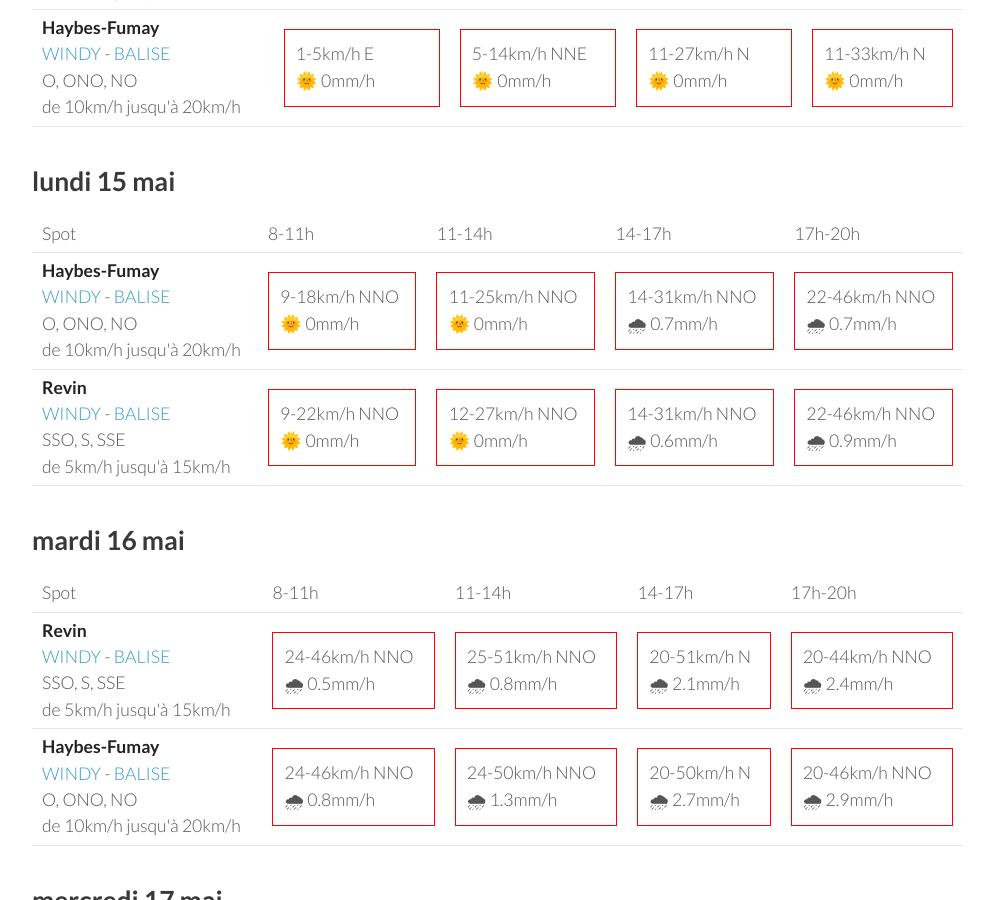
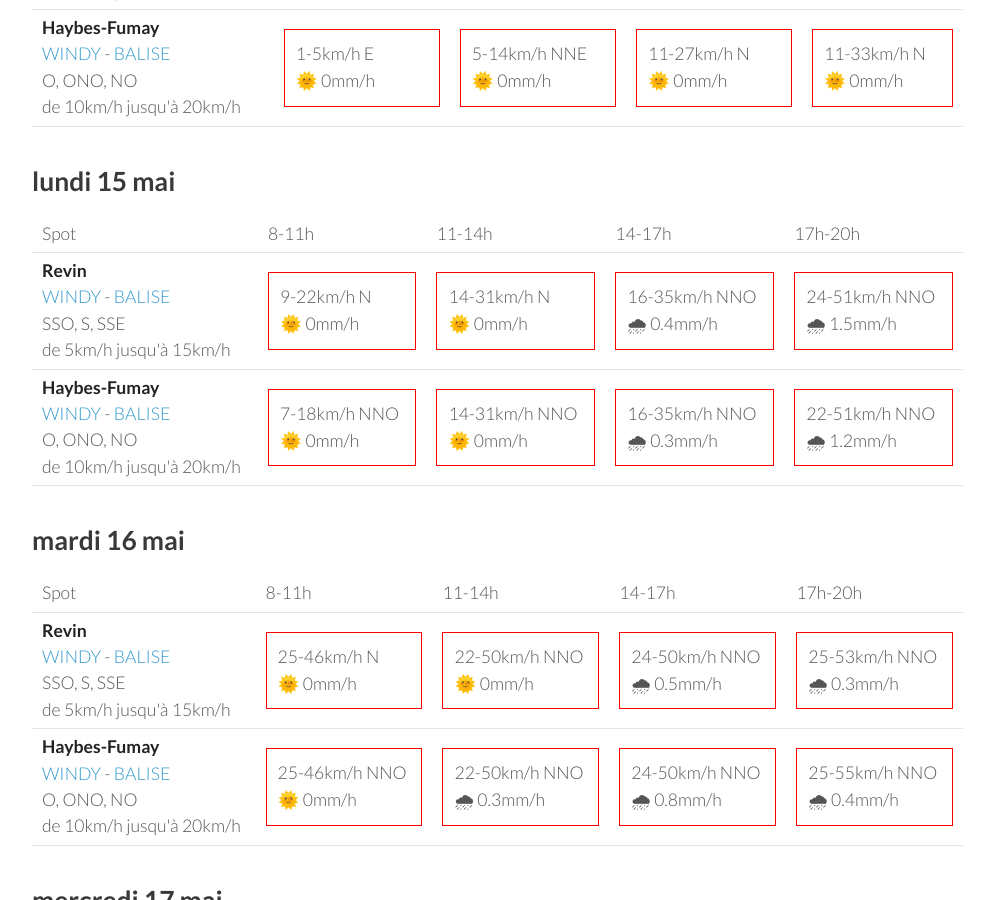
Before and after one commit to parapente-dans-le-nord/parapente-dans-le-nord.github.io, a Jekyll site: the page built from ardennes.markdown, in a window 1280 px wide and 900 px high, scrolled down 833 px. Shown: the whole window, without its empty margins (26-1020 px from the left). Built offline with Jekyll 4.4.1, drawn with Linux system fonts in a browser that asks for light colours; some of the changed text lies outside the part shown.

Commit message:
update index.markdown

```diff
--- a/ardennes.markdown
+++ b/ardennes.markdown
@@ -92,22 +92,22 @@ page mise à jour le samedi 13 mai 13:10
       <td>17h-20h</td>
     </tr>
 <tr>
-        <td><strong>Haybes-Fumay</strong><br><a href="https://windy.com/49.998/4.715?49.913,4.738,10">WINDY</a> - <span class=""><a href="http://www.balisemeteo.com/balise.php?idBalise=104">BALISE</a> </span><br> <span class="vent-favorable">O, ONO, NO</span><br><span class="force-vent">de 10km/h jusqu'à 20km/h</span> </td>
+        <td><strong>Revin</strong><br><a href="https://windy.com/49.948/4.625?49.543,4.625,8">WINDY</a> - <span class=""><a href="http://www.balisemeteo.com/balise.php?idBalise=5019">BALISE</a> </span><br> <span class="vent-favorable">SSO, S, SSE</span><br><span class="force-vent">de 5km/h jusqu'à 15km/h</span> </td>
 
-            <td><div class="not-flyable"><p>9-18km/h NNO</p><p>🌞 0mm/h</p></div></td>
-            <td><div class="not-flyable"><p>11-25km/h NNO</p><p>🌞 0mm/h</p></div></td>
-            <td><div class="not-flyable"><p>14-31km/h NNO</p><p>🌧 0.7mm/h</p></div></td>
-            <td><div class="not-flyable"><p>22-46km/h NNO</p><p>🌧 0.7mm/h</p></div></td>
+            <td><div class="not-flyable"><p>9-22km/h N</p><p>🌞 0mm/h</p></div></td>
+            <td><div class="not-flyable"><p>14-31km/h N</p><p>🌞 0mm/h</p></div></td>
+            <td><div class="not-flyable"><p>16-35km/h NNO</p><p>🌧 0.4mm/h</p></div></td>
+            <td><div class="not-flyable"><p>24-51km/h NNO</p><p>🌧 1.5mm/h</p></div></td>
 
 
     </tr>
 <tr>
-        <td><strong>Revin</strong><br><a href="https://windy.com/49.948/4.625?49.543,4.625,8">WINDY</a> - <span class=""><a href="http://www.balisemeteo.com/balise.php?idBalise=5019">BALISE</a> </span><br> <span class="vent-favorable">SSO, S, SSE</span><br><span class="force-vent">de 5km/h jusqu'à 15km/h</span> </td>
+        <td><strong>Haybes-Fumay</strong><br><a href="https://windy.com/49.998/4.715?49.913,4.738,10">WINDY</a> - <span class=""><a href="http://www.balisemeteo.com/balise.php?idBalise=104">BALISE</a> </span><br> <span class="vent-favorable">O, ONO, NO</span><br><span class="force-vent">de 10km/h jusqu'à 20km/h</span> </td>
 
-            <td><div class="not-flyable"><p>9-22km/h NNO</p><p>🌞 0mm/h</p></div></td>
-            <td><div class="not-flyable"><p>12-27km/h NNO</p><p>🌞 0mm/h</p></div></td>
-            <td><div class="not-flyable"><p>14-31km/h NNO</p><p>🌧 0.6mm/h</p></div></td>
-            <td><div class="not-flyable"><p>22-46km/h NNO</p><p>🌧 0.9mm/h</p></div></td>
+            <td><div class="not-flyable"><p>7-18km/h NNO</p><p>🌞 0mm/h</p></div></td>
+            <td><div class="not-flyable"><p>14-31km/h NNO</p><p>🌞 0mm/h</p></div></td>
+            <td><div class="not-flyable"><p>16-35km/h NNO</p><p>🌧 0.3mm/h</p></div></td>
+            <td><div class="not-flyable"><p>22-51km/h NNO</p><p>🌧 1.2mm/h</p></div></td>
 
 
     </tr>
@@ -130,20 +130,20 @@ page mise à jour le samedi 13 mai 13:10
 <tr>
         <td><strong>Revin</strong><br><a href="https://windy.com/49.948/4.625?49.543,4.625,8">WINDY</a> - <span class=""><a href="http://www.balisemeteo.com/balise.php?idBalise=5019">BALISE</a> </span><br> <span class="vent-favorable">SSO, S, SSE</span><br><span class="force-vent">de 5km/h jusqu'à 15km/h</span> </td>
 
-            <td><div class="not-flyable"><p>24-46km/h NNO</p><p>🌧 0.5mm/h</p></div></td>
-            <td><div class="not-flyable"><p>25-51km/h NNO</p><p>🌧 0.8mm/h</p></div></td>
-            <td><div class="not-flyable"><p>20-51km/h N</p><p>🌧 2.1mm/h</p></div></td>
-            <td><div class="not-flyable"><p>20-44km/h NNO</p><p>🌧 2.4mm/h</p></div></td>
+            <td><div class="not-flyable"><p>25-46km/h N</p><p>🌞 0mm/h</p></div></td>
+            <td><div class="not-flyable"><p>22-50km/h NNO</p><p>🌞 0mm/h</p></div></td>
+            <td><div class="not-flyable"><p>24-50km/h NNO</p><p>🌧 0.5mm/h</p></div></td>
+            <td><div class="not-flyable"><p>25-53km/h NNO</p><p>🌧 0.3mm/h</p></div></td>
 
 
     </tr>
 <tr>
         <td><strong>Haybes-Fumay</strong><br><a href="https://windy.com/49.998/4.715?49.913,4.738,10">WINDY</a> - <span class=""><a href="http://www.balisemeteo.com/balise.php?idBalise=104">BALISE</a> </span><br> <span class="vent-favorable">O, ONO, NO</span><br><span class="force-vent">de 10km/h jusqu'à 20km/h</span> </td>
 
-            <td><div class="not-flyable"><p>24-46km/h NNO</p><p>🌧 0.8mm/h</p></div></td>
-            <td><div class="not-flyable"><p>24-50km/h NNO</p><p>🌧 1.3mm/h</p></div></td>
-            <td><div class="not-flyable"><p>20-50km/h N</p><p>🌧 2.7mm/h</p></div></td>
-            <td><div class="not-flyable"><p>20-46km/h NNO</p><p>🌧 2.9mm/h</p></div></td>
+            <td><div class="not-flyable"><p>25-46km/h NNO</p><p>🌞 0mm/h</p></div></td>
+            <td><div class="not-flyable"><p>22-50km/h NNO</p><p>🌧 0.3mm/h</p></div></td>
+            <td><div class="not-flyable"><p>24-50km/h NNO</p><p>🌧 0.8mm/h</p></div></td>
+            <td><div class="not-flyable"><p>25-55km/h NNO</p><p>🌧 0.4mm/h</p></div></td>
 
 
     </tr>
```
Also changed, not shown: other parts of ardennes.markdown (+1 -1 lines).
